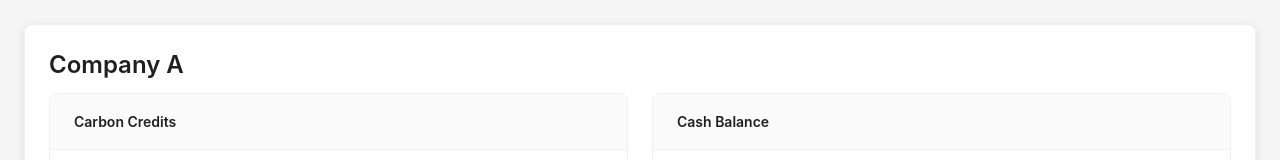
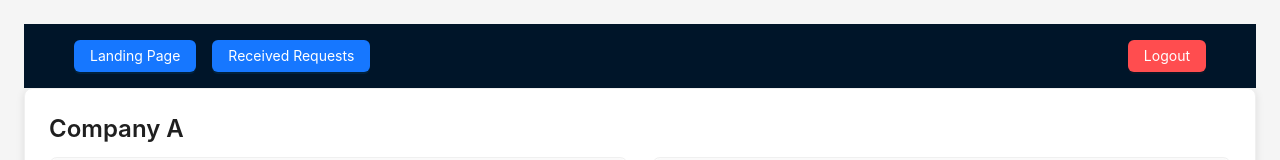
Before and after one commit to liubiyu123/dbs-techtrek-2025-2, a React (Create React App) app in the folder frontend/: page /landing in a window 1280 px wide. Shown: the top 160 px of the page. Built offline with nearby package versions, Linux system fonts and the light colour scheme; no server answers; sample sign-in values are in the browser's storage.

Commit message:
Implement logout functionality with token clearing

```diff
--- a/frontend/src/Pages/Landing.jsx
+++ b/frontend/src/Pages/Landing.jsx
@@ -2,6 +2,7 @@
 import { Layout, Card, Typography, Row, Col, Button, Modal } from 'antd';
 import RequestTable from '../components/RequestTable';
 import RequestForm from '../components/RequestForm';
+import NavBar from '../components/navbar';
 
 const { Content } = Layout;
 const { Title, Text } = Typography;
@@ -68,6 +69,7 @@
   return (
     <Layout>
       <Content style={{ padding: '24px' }}>
+		<NavBar/>
         <Card
           style={{
             marginBottom: '24px',
--- a/frontend/src/components/navbar.jsx
+++ b/frontend/src/components/navbar.jsx
@@ -1,10 +1,16 @@
-import { NavLink } from "react-router-dom";
+import { NavLink, useNavigate } from "react-router-dom";
 
 import { Button, Layout, Grid, Menu, Space, theme } from "antd";
 
 const { Header, Content, Footer } = Layout;
 
 const NavBar = () => {
+    const navigate = useNavigate();
+    const handleLogout = () => {
+        localStorage.removeItem('token');
+        navigate('/');
+        };
+
     return (
         <nav>
             <Header style={{
@@ -29,7 +35,7 @@
                     </Button>
                 </div>
                 <div>
-            <Button danger type = 'primary' >
+                <Button danger type = 'primary' onClick={handleLogout}>
                     <NavLink to="/">Logout</NavLink>
                 </Button>
                 </div>
```
Lines whose indentation alone changed are shown as unchanged.
